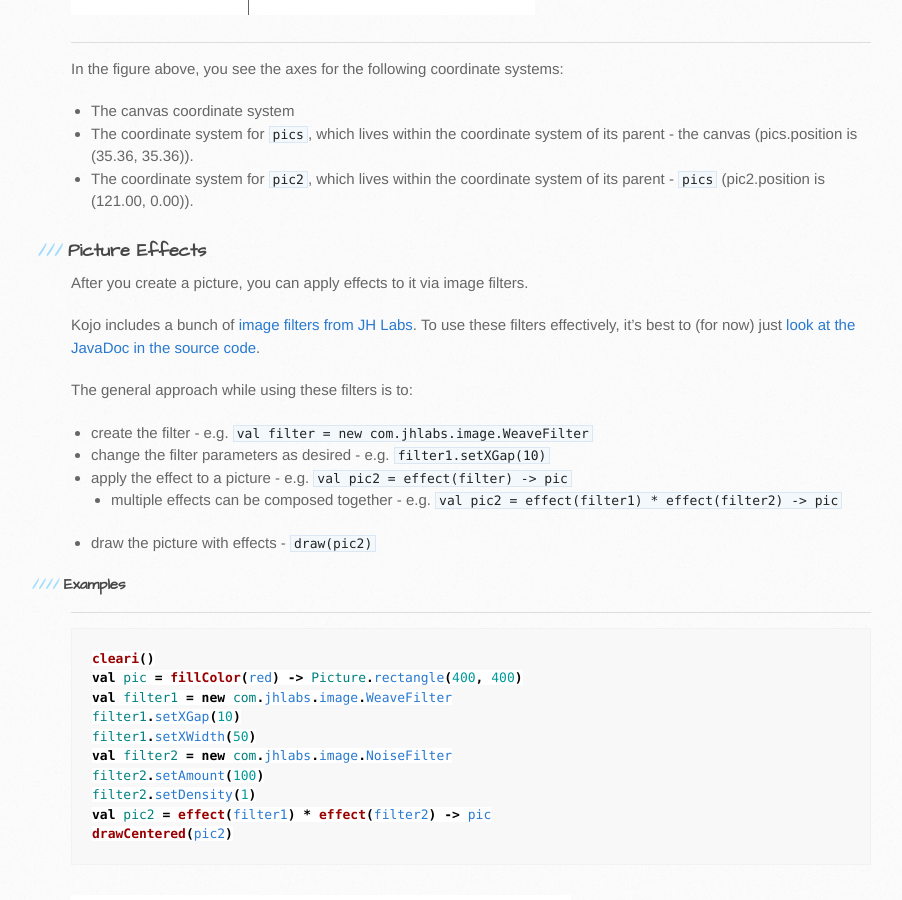
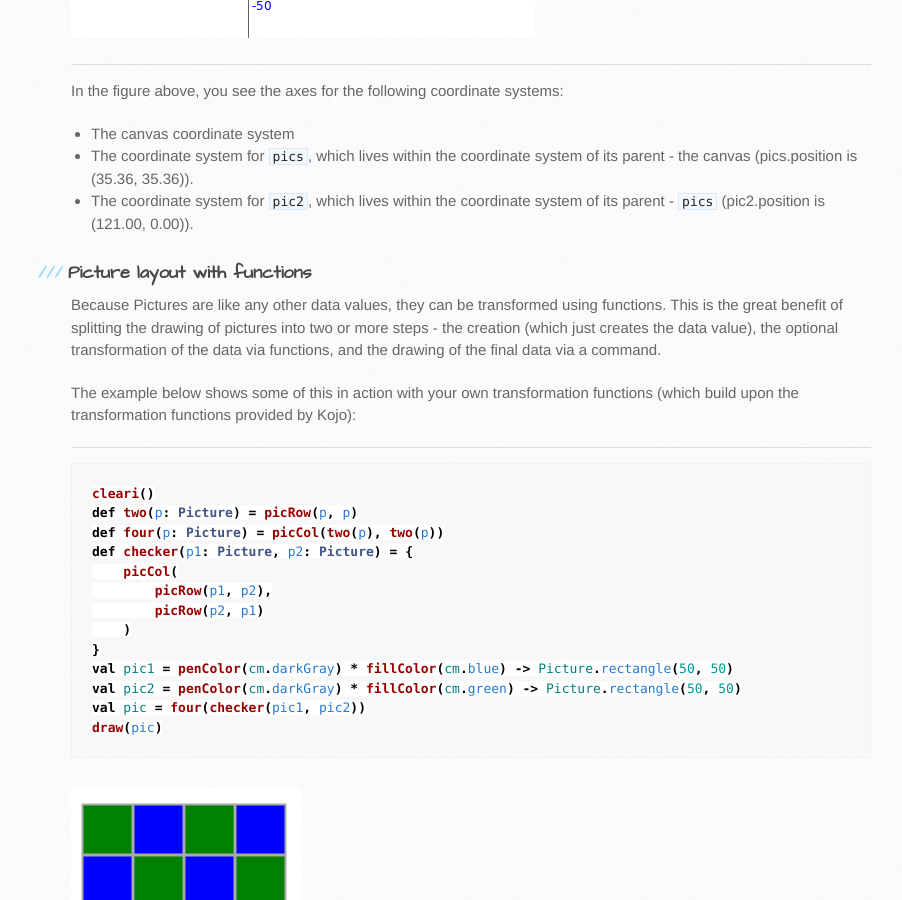
Before and after one commit to kojodoc/kojodoc.github.io, a Jekyll site: the page built from tutorials/pictures-intro.md, in a window 1280 px wide and 900 px high, scrolled down 7376 px. Shown: the whole window, without its empty margins (99-1001 px from the left). Built offline with Jekyll 4.4.1, drawn with Linux system fonts in a browser that asks for light colours; our own code applies the rules of GitHub Pages for plain Markdown files; the repository's description, which GitHub fills in, is left out; some of the changed text lies outside the part shown.

Commit message:
Tutorial work.

````diff
--- a/tutorials/pictures-intro.md
+++ b/tutorials/pictures-intro.md
@@ -7,6 +7,7 @@ A picture is a visual element in Kojo. To work with a picture, you do the follow
 * [Create the picture](#picture-creation)
 * [Transform it](#picture-transformation) (optional)
 * [Lay it out by aligning it with other pictures](#picture-layout) (optional)
+* [Use functions for powerful layout and transformation](#picture-layout-with-functions) (optional)
 * [Apply effects to it](#picture-effects) (optional)
 * [Draw it](#picture-drawing)
 * [Animate it as you continue to transform it](#picture-animation) (optional)
@@ -227,6 +228,34 @@ In the figure above, you see the axes for the following coordinate systems:
 * The canvas coordinate system
 * The coordinate system for `pics`, which lives within the coordinate system of its parent - the canvas (pics.position is (35.36, 35.36)).
 * The coordinate system for `pic2`, which lives within the coordinate system of its parent - `pics` (pic2.position is (121.00, 0.00)).
+
+### Picture layout with functions
+
+Because Pictures are like any other data values, they can be transformed using functions. This is the great benefit of splitting the drawing of pictures into two or more steps - the creation (which just creates the data value), the optional transformation of the data via functions, and the drawing of the final data via a command.
+
+The example below shows some of this in action with your own transformation functions (which build upon the transformation functions provided by Kojo):
+
+---
+
+```scala
+cleari()
+def two(p: Picture) = picRow(p, p)
+def four(p: Picture) = picCol(two(p), two(p))
+def checker(p1: Picture, p2: Picture) = {
+    picCol(
+        picRow(p1, p2),
+        picRow(p2, p1)
+    )
+}
+val pic1 = penColor(cm.darkGray) * fillColor(cm.blue) -> Picture.rectangle(50, 50)
+val pic2 = penColor(cm.darkGray) * fillColor(cm.green) -> Picture.rectangle(50, 50)
+val pic = four(checker(pic1, pic2))
+draw(pic)
+```
+
+![picture-layout-functions](picture-layout-functions.png)
+
+---
 
 ### Picture Effects
 
````
Also changed, not shown: gaming-index.md (+2 -2 lines), picture-index.md (+3 -6 lines), tutorials/picture-layout-functions.png (added).
